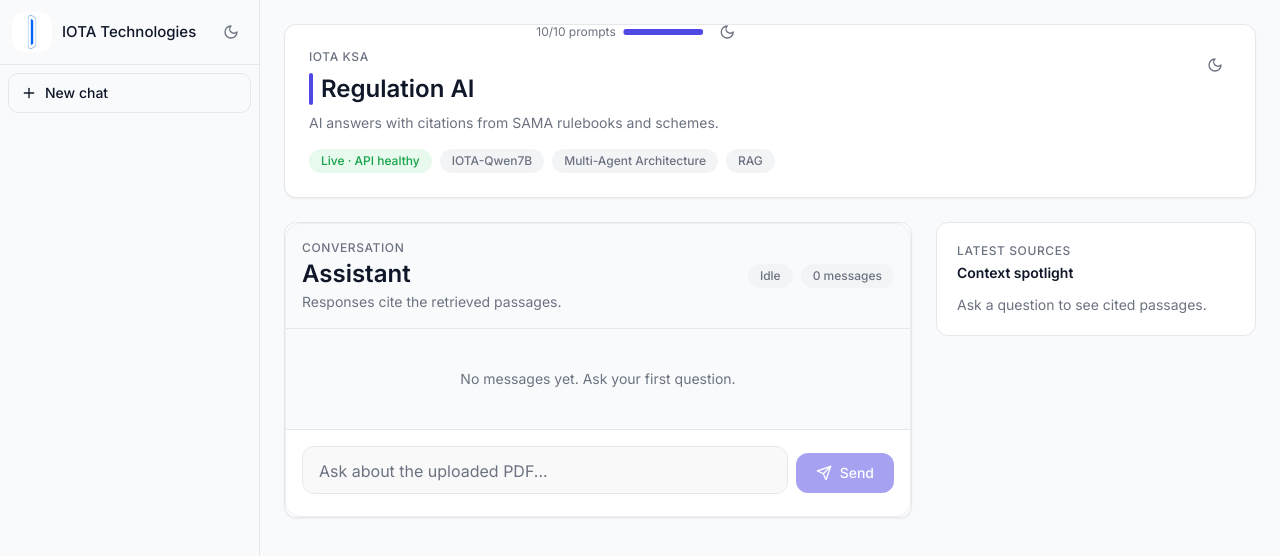
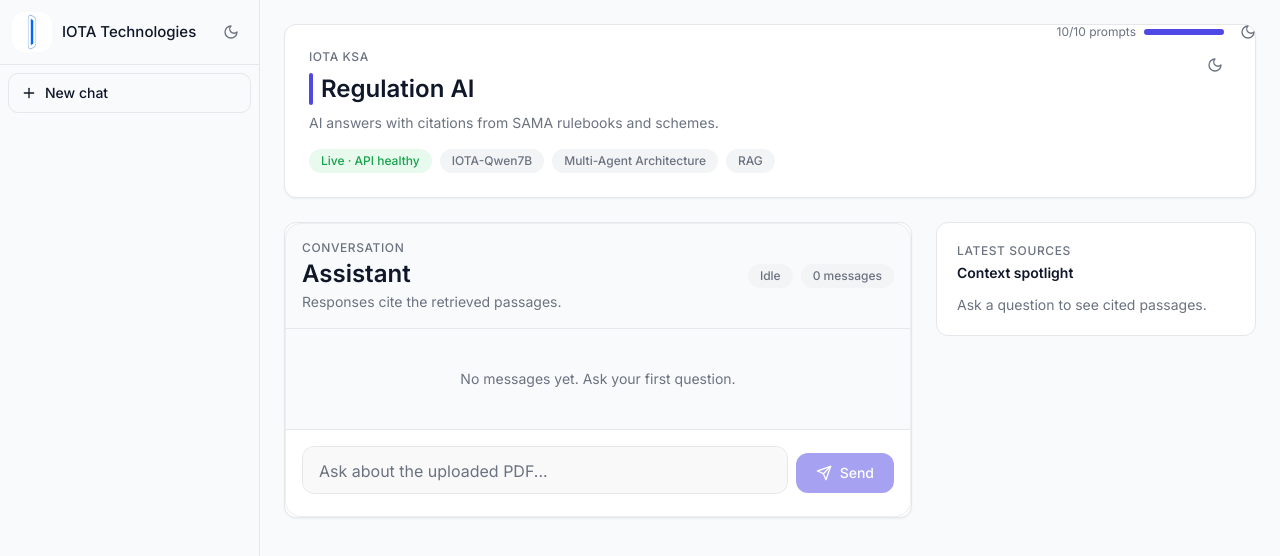
Before and after one commit to abduliota/iota, a Next.js app in the folder frontend/: page / in a window 1280 px wide. Shown: the top 556 px of the page. Built offline with nearby package versions, Linux system fonts and the light colour scheme.

Commit message:
Update layout for desktop view: Change status badge to Unlimited badge and reposition theme toggle to the top right for improved accessibility and aesthetics.

```diff
--- a/frontend/app/page.tsx
+++ b/frontend/app/page.tsx
@@ -78,8 +78,8 @@
 
   return (
     <div className="flex h-screen bg-background text-foreground transition-colors duration-200">
-      {/* Desktop: status badge + theme toggle (top center) */}
-      <div className="hidden md:flex absolute top-4 left-1/2 -translate-x-1/2 z-30 items-center gap-2">
+      {/* Desktop: Unlimited badge + theme toggle (top right) */}
+      <div className="hidden md:flex absolute top-4 right-4 z-30 items-center gap-2">
         <PromptCounter
           remaining={remainingPrompts}
           total={10}
```
